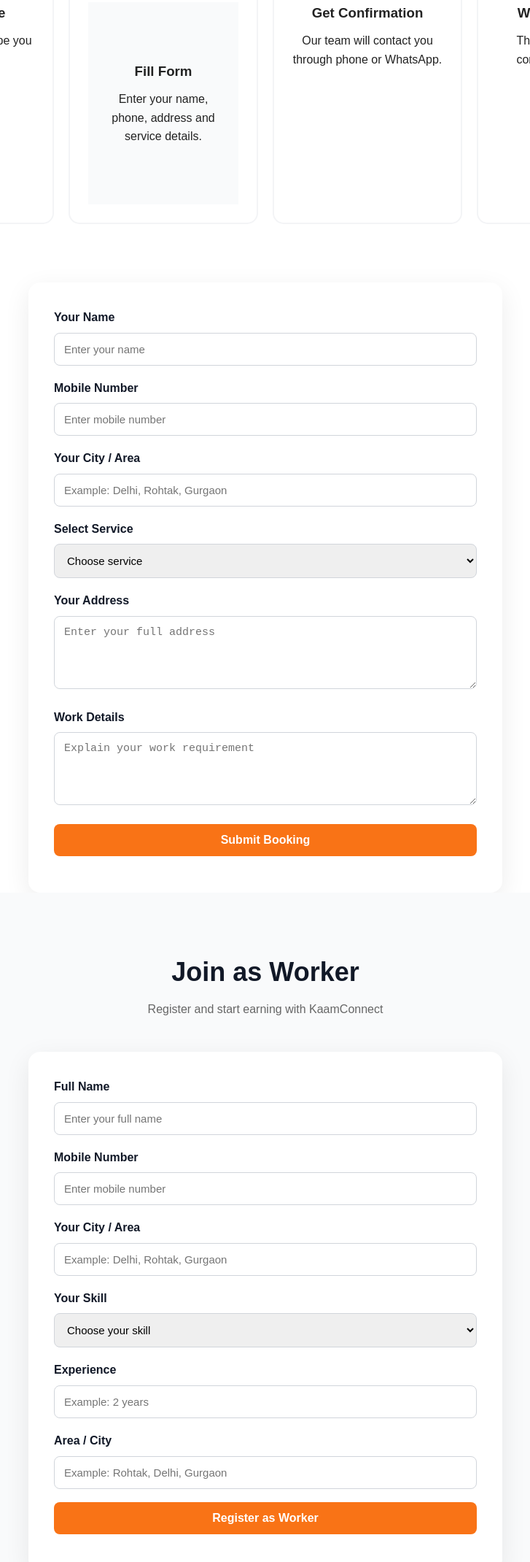
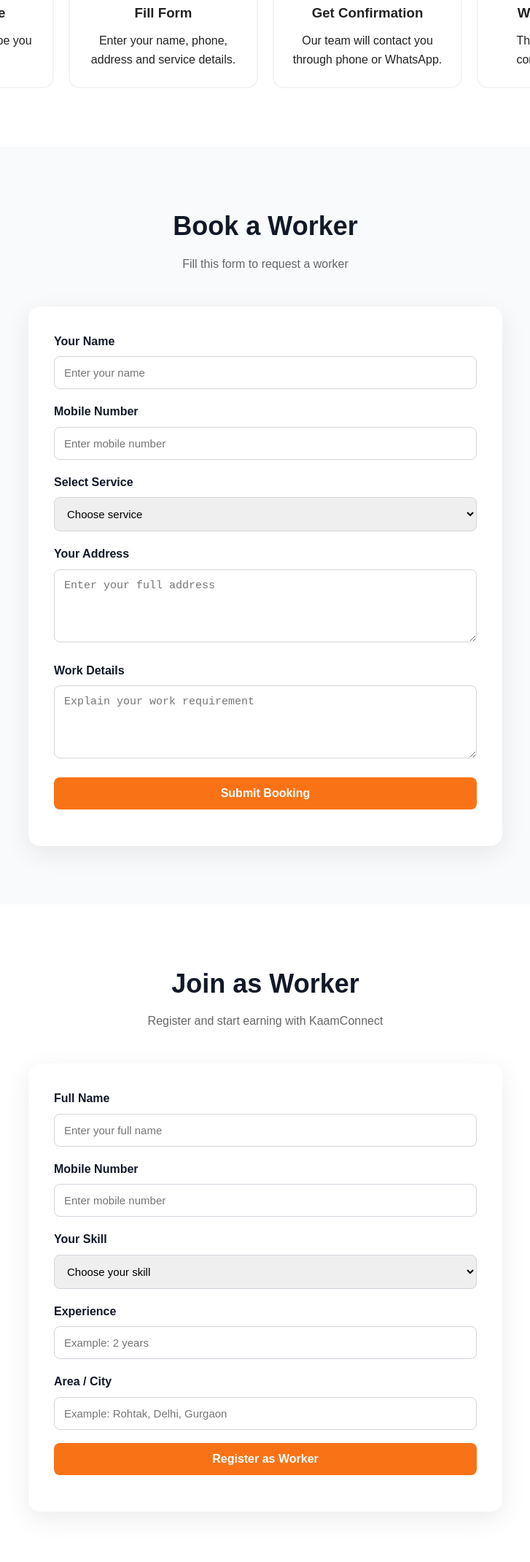
Before and after one commit to THELOKESHONLY/kaamconnect, a plain HTML site: page index.html in a window 1280 px wide. Shown: the part 2483-4623 px from the top of the page at 73% size, without its empty margins (276-1003 px from the left). Drawn offline with Linux system fonts and the light colour scheme.

Commit message:
Revise contact details and forms in index.html
Updated contact information and form sections in index.html.

```diff
--- a/index.html
+++ b/index.html
@@ -162,7 +162,6 @@
 
       <div class="step">
         <span>2</span>
-      <section class="section light-bg" id="book">
         <h3>Fill Form</h3>
         <p>Enter your name, phone, address and service details.</p>
       </div>
@@ -182,6 +181,12 @@
   </section>
 
   <!-- Book Worker Form -->
+  <section class="section light-bg" id="book">
+    <div class="section-title">
+      <h2>Book a Worker</h2>
+      <p>Fill this form to request a worker</p>
+    </div>
+
     <form class="form-box" id="bookingForm">
       <div class="form-group">
         <label>Your Name</label>
@@ -191,11 +196,6 @@
       <div class="form-group">
         <label>Mobile Number</label>
         <input type="tel" id="customerPhone" placeholder="Enter mobile number" required />
-  </div>
-
-  <div class="form-group">
-    <label>Your City / Area</label>
-    <input type="text" id="customerCity" placeholder="Example: Delhi, Rohtak, Gurgaon" required />
       </div>
 
       <div class="form-group">
@@ -225,15 +225,16 @@
 
       <p class="form-message" id="bookingMessage"></p>
     </form>
+  </section>
+
   <!-- Join as Worker Form -->
-  <section class="section light-bg" id="book">
+  <section class="section" id="join">
     <div class="section-title">
       <h2>Join as Worker</h2>
       <p>Register and start earning with KaamConnect</p>
     </div>
 
-    <form class="form-box" id="workerForm" name="worker" method="POST" data-netlify="true">
-  <input type="hidden" name="form-name" value="worker">
+    <form class="form-box" id="workerForm">
       <div class="form-group">
         <label>Full Name</label>
         <input type="text" id="workerName" placeholder="Enter your full name" required />
@@ -242,11 +243,6 @@
       <div class="form-group">
         <label>Mobile Number</label>
         <input type="tel" id="workerPhone" placeholder="Enter mobile number" required />
-      </div>
-
-      <div class="form-group">
-         <label>Your City / Area</label>
-         <input type="text" id="customerCity" placeholder="Example: Delhi, Rohtak, Gurgaon" required />
       </div>
 
       <div class="form-group">
@@ -288,12 +284,12 @@
     <div class="contact-container">
       <div class="contact-card">
         <h3>Get in Touch</h3>
-        <p><strong>Phone:</strong> +91 7303041394</p>
+        <p><strong>Phone:</strong> +91 98765 43210</p>
         <p><strong>Email:</strong> support@kaamconnect.com</p>
         <p><strong>Location:</strong> India</p>
 
         <!-- Replace phone number in script.js also -->
-        <a href="https://wa.me/917303041394" target="_blank" class="btn whatsapp-btn">
+        <a href="https://wa.me/919876543210" target="_blank" class="btn whatsapp-btn">
           Chat on WhatsApp
         </a>
       </div>
```
Lines whose indentation alone changed are shown as unchanged.
